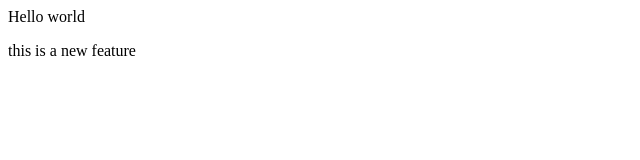
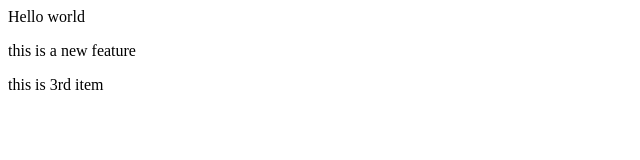
Before and after one commit to SidharthaSahani/localrepo, a plain HTML site: page index.html in a window 1280 px wide. Shown: the whole page, without its empty margins (0-640 px from the left). Drawn offline with Linux system fonts and the light colour scheme.

Commit message:
3rd elemented added

```diff
--- a/index.html
+++ b/index.html
@@ -1,2 +1,3 @@
 <p> Hello world </p>
 <p> this is a new feature</p>
+<p> this is 3rd item </p>
```
